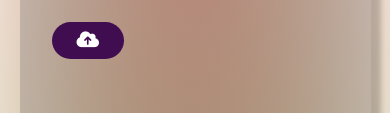
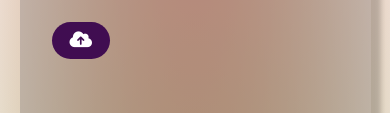
Before and after one commit to mydopico/FILE-UPLOAD, a plain HTML site: page index.html in a window 390 px wide. Shown: the part 271-384 px from the top of the page. Drawn offline with Linux system fonts and the light colour scheme.

Commit message:
update buttons size

```diff
--- a/css/styles.css
+++ b/css/styles.css
@@ -189,4 +189,8 @@ button.cancel {
         width: 90%;
         margin: 50px auto;
     }
+
+    button {
+        padding: 8px 18px;
+    }
 }
```
